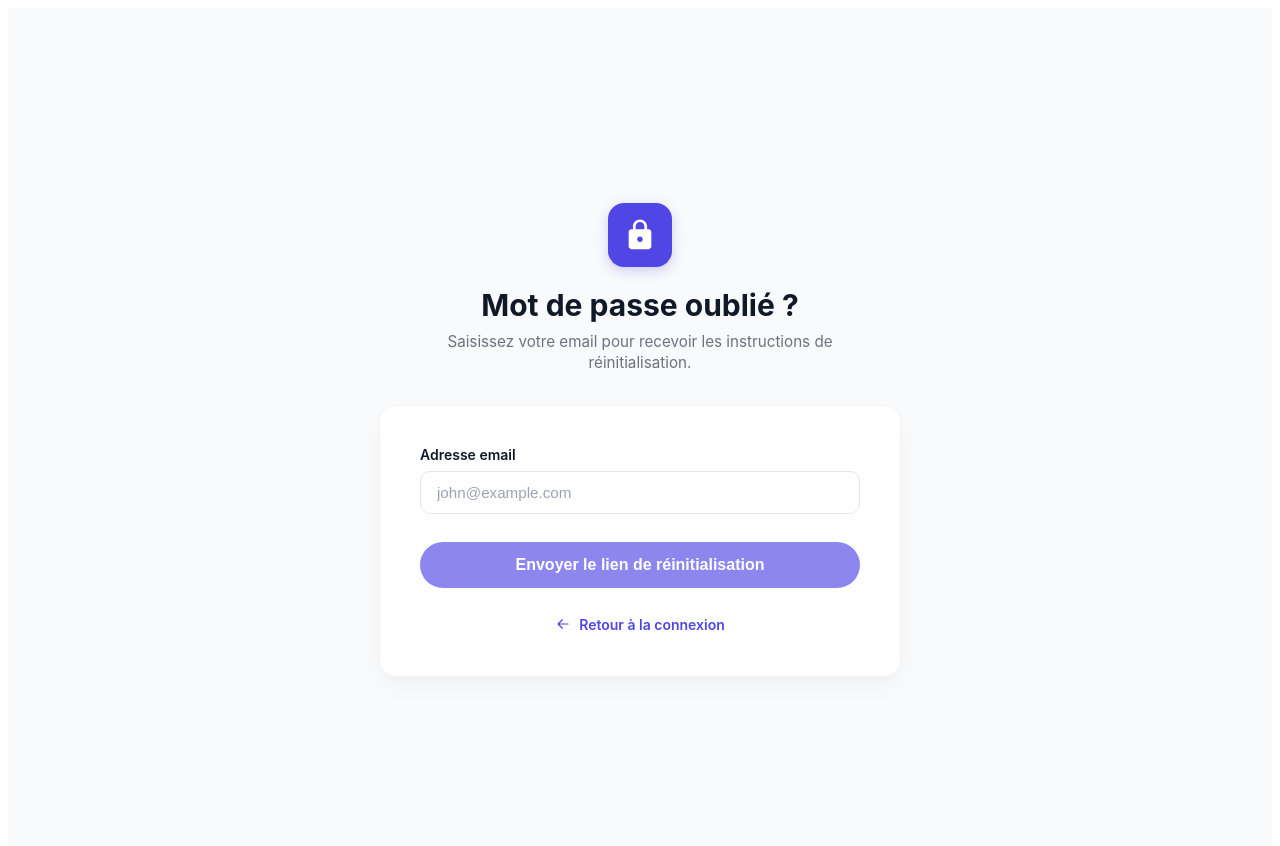
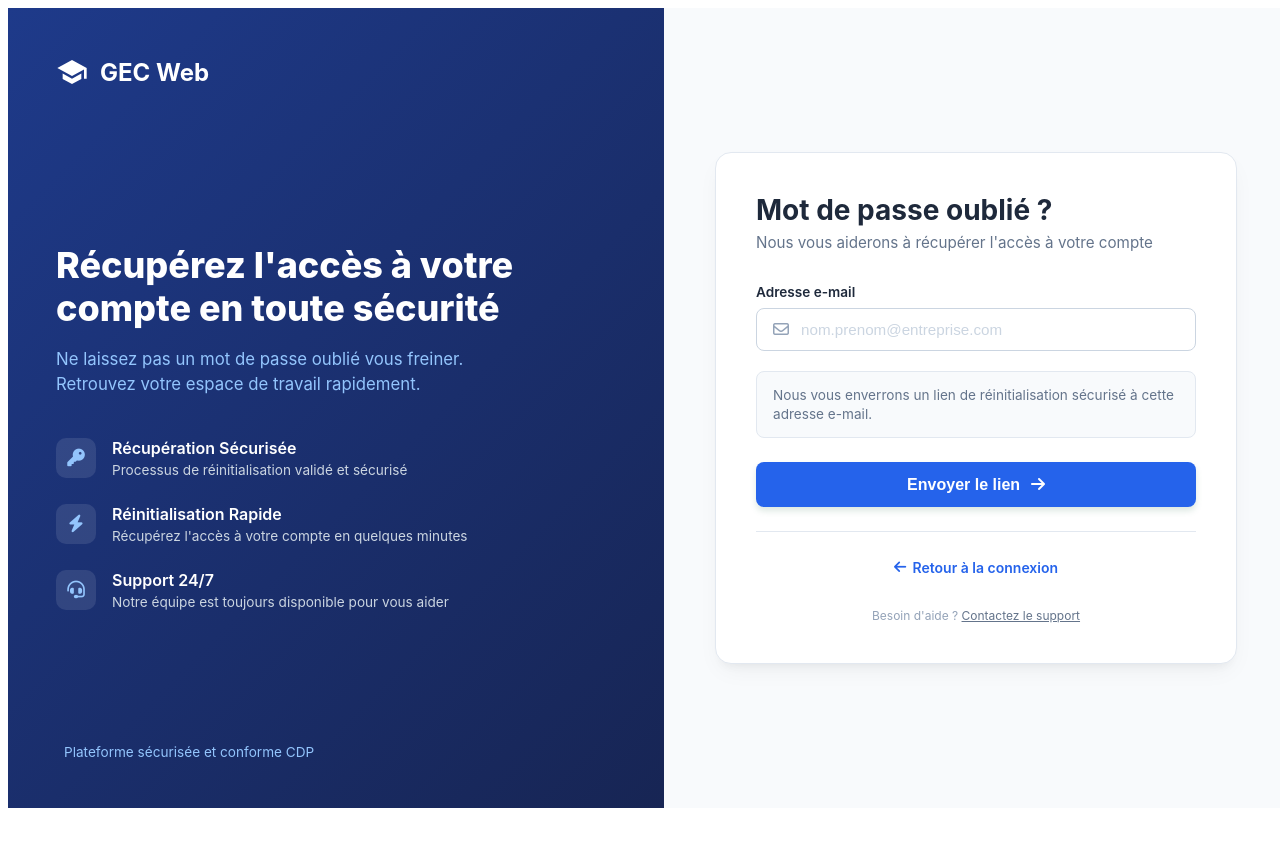
Before and after one commit to MTS775/gestion-notes-frontend, an Angular app: page /forgot-password in a window 1280 px wide. Shown: the top 846 px of the page. After the commit the page ends 816 px from the top, so only its background shows below. Built offline with nearby package versions, Linux system fonts and the light colour scheme.

Commit message:
update forgot-passform-form interface v1

```diff
--- a/src/app/features/forgot-password/components/forgot-password-form/forgot-password-form.component.html
+++ b/src/app/features/forgot-password/components/forgot-password-form/forgot-password-form.component.html
@@ -1,64 +1,125 @@
-<div class="forgot-container">
-  <!-- Brand Header -->
-  <div class="brand-header">
-    <div class="logo-box">
+<div class="login-container">
+  <!-- Colonne Gauche : Bannière Visuelle -->
+  <div class="login-banner">
+    <div class="brand-logo">
+      <!-- Logo ou icône -->
       <svg xmlns="http://www.w3.org/2000/svg" viewBox="0 0 24 24" fill="currentColor">
-        <path d="M18 8h-1V6c0-2.76-2.24-5-5-5S7 3.24 7 6v2H6c-1.1 0-2 .9-2 2v10c0 1.1.9 2 2 2h12c1.1 0 2-.9 2-2V10c0-1.1-.9-2-2-2zm-6 9c-1.1 0-2-.9-2-2s.9-2 2-2 2 .9 2 2-.9 2-2 2zm3.1-9H8.9V6c0-1.71 1.39-3.1 3.1-3.1 1.71 0 3.1 1.39 3.1 3.1v2z"/>
+        <path d="M12 3L1 9l11 6 9-4.91V17h2V9L12 3zM5 13.18v4l7 3.82 7-3.82v-4L12 17l-7-3.82z"/>
       </svg>
-    </div>
-    <h1>Mot de passe oublié ?</h1>
-    <p>Saisissez votre email pour recevoir les instructions de réinitialisation.</p>
+      <span>GEC Web</span>
     </div>
 
-  <!-- Form Card -->
-  <div class="card">
-    @if (!isSubmitted) {
-      <form [formGroup]="forgotPasswordForm" (ngSubmit)="onSubmit()">
+    <div class="banner-content">
+      <h1>Récupérez l'accès à votre compte en toute sécurité</h1>
+      <p class="banner-subtitle">
+        Ne laissez pas un mot de passe oublié vous freiner. Retrouvez votre espace de travail rapidement.
+      </p>
 
-        <!-- Email -->
-        <div class="form-group">
-          <label for="email">Adresse email</label>
+      <div class="features-list">
+        <div class="feature-item">
+          <div class="feature-icon">
+            <i class="fa-solid fa-key"></i>
+          </div>
+          <div>
+            <h3>Récupération Sécurisée</h3>
+            <p>Processus de réinitialisation validé et sécurisé</p>
+          </div>
+        </div>
+
+        <div class="feature-item">
+          <div class="feature-icon">
+            <i class="fa-solid fa-bolt"></i>
+          </div>
+          <div>
+            <h3>Réinitialisation Rapide</h3>
+            <p>Récupérez l'accès à votre compte en quelques minutes</p>
+          </div>
+        </div>
+
+        <div class="feature-item">
+          <div class="feature-icon">
+            <i class="fa-solid fa-headset"></i>
+          </div>
+          <div>
+            <h3>Support 24/7</h3>
+            <p>Notre équipe est toujours disponible pour vous aider</p>
+          </div>
+        </div>
+      </div>
+    </div>
+
+    <div class="banner-footer">
+      <i class="fa-solid fa-shield-check"></i>
+      <span>Plateforme sécurisée et conforme CDP</span>
+    </div>
+  </div>
+
+  <!-- Colonne Droite : Formulaire -->
+  <div class="login-form-section">
+    <div class="form-wrapper">
+
+      <!-- En-tête -->
+      <div class="form-header">
+        <h2>Mot de passe oublié ?</h2>
+        <p>Nous vous aiderons à récupérer l'accès à votre compte</p>
+      </div>
+
+      <!-- Message de succès après envoi -->
+      <div *ngIf="isSubmitted" class="success-alert" style="background: #ecfdf5; border: 1px solid #10b981; color: #065f46; padding: 1rem; border-radius: 8px; margin-bottom: 1.5rem; font-size: 0.9rem;">
+        <i class="fa-solid fa-circle-check" style="margin-right: 0.5rem;"></i>
+        Un e-mail de réinitialisation a été envoyé si un compte est associé à cette adresse.
+      </div>
+
+      <!-- Formulaire -->
+      <form [formGroup]="forgotPasswordForm" (ngSubmit)="onSubmit()" *ngIf="!isSubmitted">
+
+        <!-- Champ Email -->
+        <div class="input-group">
+          <label for="email">Adresse e-mail</label>
+          <div class="input-field-container">
+            <i class="fa-regular fa-envelope"></i>
             <input
               type="email"
               id="email"
               formControlName="email"
-            placeholder="john@example.com"
-            [class.invalid]="forgotPasswordForm.get('email')?.touched && forgotPasswordForm.get('email')?.invalid">
+              placeholder="nom.prenom@entreprise.com"
+            />
+          </div>
+          <!-- Gestion des erreurs basiques -->
+          <div *ngIf="email?.invalid && (email?.dirty || email?.touched)" style="color: #ef4444; font-size: 0.75rem; margin-top: 0.3rem;">
+            <small *ngIf="email?.errors?.['required']">L'adresse e-mail est requise.</small>
+            <small *ngIf="email?.errors?.['email']">Veuillez entrer une adresse e-mail valide.</small>
+          </div>
         </div>
 
-        <!-- Submit Button -->
-        <button type="submit" [disabled]="forgotPasswordForm.invalid" class="btn-primary">
-          Envoyer le lien de réinitialisation
+        <!-- Encadré informatif -->
+        <div class="info-box">
+          Nous vous enverrons un lien de réinitialisation sécurisé à cette adresse e-mail.
+        </div>
+
+        <!-- Bouton Soumettre -->
+        <button type="submit" class="btn-submit" [disabled]="isSubmitting">
+          <span *ngIf="!isSubmitting">Envoyer le lien <i class="fa-solid fa-arrow-right" style="margin-left: 0.4rem;"></i></span>
+          <span *ngIf="isSubmitting"><i class="fa-solid fa-spinner fa-spin"></i> Envoi en cours...</span>
         </button>
 
-        <!-- Footer Link -->
-        <div class="footer-link">
-          <a routerLink="/login" class="back-link">
-            <svg xmlns="http://www.w3.org/2000/svg" viewBox="0 0 20 20" fill="currentColor">
-              <path fill-rule="evenodd" d="M17 10a.75.75 0 01-.75.75H5.612l4.158 3.96a.75.75 0 11-1.04 1.08l-5.5-5.25a.75.75 0 010-1.08l5.5-5.25a.75.75 0 111.04 1.08L5.612 9.25H16.25A.75.75 0 0117 10z" clip-rule="evenodd" />
-            </svg>
-            Retour à la connexion
+      </form>
+
+      <!-- Séparateur -->
+      <div class="divider"></div>
+
+      <!-- Lien Retour Connexion -->
+      <div class="back-to-login">
+        <a routerLink="/login">
+          <i class="fa-solid fa-arrow-left"></i> Retour à la connexion
         </a>
       </div>
 
-      </form>
-    } @else {
-      <!-- Feedback Message -->
-      <div class="success-message">
-        <div class="icon-circle">
-          <svg xmlns="http://www.w3.org/2000/svg" fill="none" viewBox="0 0 24 24" stroke-width="1.5" stroke="currentColor">
-            <path stroke-linecap="round" stroke-linejoin="round" d="M21.75 6.75v10.5a2.25 2.25 0 01-2.25 2.25h-15a2.25 2.25 0 01-2.25-2.25V6.75m19.5 0A2.25 2.25 0 0019.5 4.5h-15a2.25 2.25 0 00-2.25 2.25m19.5 0v.243a2.25 2.25 0 01-1.07 1.916l-7.5 4.615a2.25 2.25 0 01-2.36 0L3.32 8.91a2.25 2.25 0 01-1.07-1.916V6.75" />
-          </svg>
+      <!-- Footer légal -->
+      <div class="form-footer-legal">
+        Besoin d'aide ? <a href="mailto:support@into-work.com" (click)="$event.preventDefault()">Contactez le support</a>
       </div>
-        <h3>Vérifiez votre boîte mail</h3>
-        <p>Un e-mail contenant les instructions a été envoyé à <strong>{{ forgotPasswordForm.get('email')?.value }}</strong>.</p>
 
-        <div class="footer-link">
-          <a routerLink="/login" class="back-link">
-            Retour à la connexion
-          </a>
     </div>
   </div>
-    }
 </div>
-</div>
--- a/src/app/features/forgot-password/components/forgot-password-form/forgot-password-form.component.scss
+++ b/src/app/features/forgot-password/components/forgot-password-form/forgot-password-form.component.scss
@@ -1,151 +1,267 @@
-$primary-color: #4f46e5;
-$primary-hover: #4338ca;
-$text-dark: #111827;
-$text-muted: #6b7280;
-$border-color: #e5e7eb;
-$bg-light: #f9fafb;
-$card-bg: #ffffff;
+$primary-green: #1e3a8a; // Adapte cette couleur selon ta charte verte visible sur l'image
+$accent-green: #2563eb;
+$bg-light: #f8fafc;
+$text-dark: #1e293b;
+$text-muted: #64748b;
+$border-color: #cbd5e1;
+$error-red: #ef4444;
 
-.forgot-container {
+.login-container {
+  display: flex;
   min-height: 100vh;
+  width: 100vw;
+  font-family: -apple-system, BlinkMacSystemFont, "Segoe UI", Roboto, sans-serif;
+  background-color: #ffffff;
+
+  @media (max-width: 900px) {
+    flex-direction: column;
+  }
+}
+
+// Colonne Gauche (Bannière Visuelle)
+.login-banner {
+  flex: 1;
+  background: linear-gradient(135deg, #1e3a8a 0%, #172554 100%);
+  color: #ffffff;
+  padding: 3rem;
   display: flex;
   flex-direction: column;
-  justify-content: center;
-  align-items: center;
-  background-color: $bg-light;
-  padding: 2rem 1rem;
-  font-family: -apple-system, BlinkMacSystemFont, "Segoe UI", Roboto, Helvetica, Arial, sans-serif;
-}
+  justify-content: space-between;
 
-.brand-header {
-  text-align: center;
-  margin-bottom: 2rem;
-  max-width: 400px;
+  @media (max-width: 900px) {
+    display: none;
+  }
 
-  .logo-box {
-    width: 64px;
-    height: 64px;
-    background-color: $primary-color;
-    border-radius: 16px;
-    display: inline-flex;
+  .brand-logo {
+    display: flex;
     align-items: center;
-    justify-content: center;
-    margin-bottom: 1.25rem;
-    box-shadow: 0 4px 12px rgba(79, 70, 229, 0.25);
+    gap: 0.75rem;
+    font-size: 1.5rem;
+    font-weight: 700;
 
-    svg {
-      width: 34px;
-      height: 34px;
-      fill: #ffffff;
+    svg, img {
+      width: 32px;
+      height: 32px;
     }
   }
 
-  h1 {
-    font-size: 1.875rem;
-    font-weight: 700;
-    color: $text-dark;
-    margin: 0 0 0.5rem 0;
+  .banner-content {
+    max-width: 480px;
+    margin: auto 0;
+
+    h1 {
+      font-size: 2.25rem;
+      font-weight: 800;
+      line-height: 1.2;
+      margin-bottom: 1rem;
+    }
+
+    .banner-subtitle {
+      color: #93c5fd;
+      font-size: 1.05rem;
+      margin-bottom: 2.5rem;
+      line-height: 1.5;
+    }
   }
 
-  p {
-    color: $text-muted;
-    font-size: 0.95rem;
-    margin: 0;
-    line-height: 1.4;
+  .features-list {
+    display: flex;
+    flex-direction: column;
+    gap: 1.5rem;
+
+    .feature-item {
+      display: flex;
+      gap: 1rem;
+      align-items: flex-start;
+
+      .feature-icon {
+        background: rgba(255, 255, 255, 0.1);
+        width: 40px;
+        height: 40px;
+        border-radius: 10px;
+        display: flex;
+        align-items: center;
+        justify-content: center;
+        font-size: 1.1rem;
+        color: #93c5fd;
+        flex-shrink: 0;
+      }
+
+      h3 {
+        font-size: 1rem;
+        font-weight: 600;
+        margin: 0 0 0.2rem 0;
+      }
+
+      p {
+        font-size: 0.85rem;
+        color: #cbd5e1;
+        margin: 0;
+        line-height: 1.4;
+      }
+    }
+  }
+
+  .banner-footer {
+    font-size: 0.85rem;
+    color: #93c5fd;
+    display: flex;
+    align-items: center;
+    gap: 0.5rem;
   }
 }
 
-.card {
-  background: $card-bg;
-  width: 100%;
-  max-width: 440px;
-  border-radius: 16px;
-  padding: 2.5rem;
-  box-shadow: 0 10px 25px -5px rgba(0, 0, 0, 0.05), 0 8px 10px -6px rgba(0, 0, 0, 0.01);
-  border: 1px solid rgba(229, 231, 235, 0.5);
+// Colonne Droite (Formulaire)
+.login-form-section {
+  flex: 1;
+  display: flex;
+  align-items: center;
+  justify-content: center;
+  padding: 2rem;
+  background-color: $bg-light;
+  overflow-y: auto;
 
-  .form-group {
+  .form-wrapper {
+    width: 100%;
+    max-width: 440px;
+    background: #ffffff;
+    padding: 2.5rem;
+    border-radius: 16px;
+    box-shadow: 0 10px 25px -5px rgba(0, 0, 0, 0.05), 0 8px 10px -6px rgba(0, 0, 0, 0.05);
+    border: 1px solid #e2e8f0;
+
+    @media (max-width: 480px) {
+      padding: 1.5rem;
+      box-shadow: none;
+      border: none;
+      background: transparent;
+    }
+  }
+
+  .form-header {
+    margin-bottom: 2rem;
+
+    h2 {
+      font-size: 1.75rem;
+      font-weight: 700;
+      color: $text-dark;
+      margin: 0 0 0.4rem 0;
+    }
+
+    p {
+      color: $text-muted;
+      font-size: 0.95rem;
+      margin: 0;
+    }
+  }
+
+  .input-group {
     margin-bottom: 1.25rem;
 
     label {
       display: block;
-      font-size: 0.875rem;
+      font-size: 0.85rem;
       font-weight: 600;
       color: $text-dark;
       margin-bottom: 0.5rem;
     }
 
-    input {
-      width: 100%;
-      padding: 0.75rem 1rem;
-      border-radius: 10px;
+    .input-field-container {
+      position: relative;
+      display: flex;
+      align-items: center;
+      background: #ffffff;
       border: 1px solid $border-color;
-      font-size: 0.95rem;
-      color: $text-dark;
-      background-color: #ffffff;
-      outline: none;
-      transition: all 0.2s ease;
-      box-sizing: border-box;
+      border-radius: 8px;
+      transition: all 0.2s;
 
-      &::placeholder {
-        color: #9ca3af;
+      &:focus-within {
+        border-color: #2563eb;
+        box-shadow: 0 0 0 3px rgba(85, 139, 110, 0.12);
       }
 
-      &:focus {
-        border-color: $primary-color;
-        box-shadow: 0 0 0 4px rgba(79, 70, 229, 0.1);
+      i:first-child {
+        position: absolute;
+        left: 1rem;
+        top: 50%;
+        transform: translateY(-50%);
+        color: #94a3b8;
+        font-size: 1rem;
+        pointer-events: none;
+        z-index: 2;
       }
 
-      &.invalid {
-        border-color: #ef4444;
+      input {
+        width: 100%;
+        padding: 0.75rem 1rem 0.75rem 2.75rem;
+        font-size: 0.95rem;
+        border: none;
+        outline: none;
+        background: transparent;
+        color: $text-dark;
+
+        &::placeholder {
+          color: #cbd5e1;
+        }
       }
     }
   }
 
-  .btn-primary {
+  .info-box {
+    background-color: #f8fafc;
+    border: 1px solid #e2e8f0;
+    padding: 0.85rem 1rem;
+    border-radius: 8px;
+    font-size: 0.85rem;
+    color: $text-muted;
+    margin-bottom: 1.5rem;
+    line-height: 1.4;
+  }
+
+  .btn-submit {
     width: 100%;
+    background-color: #2563eb;
+    color: #ffffff;
+    border: none;
     padding: 0.85rem;
-    background-color: $primary-color;
-    color: #ffffff;
+    border-radius: 8px;
     font-size: 1rem;
     font-weight: 600;
-    border: none;
-    border-radius: 9999px;
+    display: flex;
+    align-items: center;
+    justify-content: center;
+    gap: 0.5rem;
     cursor: pointer;
-    margin-top: 0.5rem;
-    transition: background-color 0.2s ease, transform 0.1s ease;
+    transition: background 0.2s;
+    box-shadow: 0 4px 6px rgba(85, 139, 110, 0.2);
 
-    &:hover:not(:disabled) {
-      background-color: $primary-hover;
-    }
-
-    &:active:not(:disabled) {
-      transform: scale(0.99);
+    &:hover {
+      background-color: #1d4ed8;
     }
 
     &:disabled {
-      opacity: 0.65;
+      background-color: #93c5fd;
       cursor: not-allowed;
+      box-shadow: none;
     }
   }
 
-  .footer-link {
+  .divider {
+    border-top: 1px solid #e2e8f0;
+    margin: 1.5rem 0;
+  }
+
+  .back-to-login {
     text-align: center;
-    margin-top: 1.75rem;
 
-    .back-link {
+    a {
+      color: #2563eb;
+      text-decoration: none;
+      font-weight: 600;
+      font-size: 0.875rem;
       display: inline-flex;
       align-items: center;
-      gap: 0.5rem;
-      color: $primary-color;
-      font-weight: 600;
-      font-size: 0.875rem;
-      text-decoration: none;
-
-      svg {
-        width: 16px;
-        height: 16px;
-      }
+      gap: 0.4rem;
 
       &:hover {
         text-decoration: underline;
@@ -153,42 +269,15 @@ $card-bg: #ffffff;
     }
   }
 
-  .success-message {
+  .form-footer-legal {
     text-align: center;
+    margin-top: 2rem;
+    font-size: 0.75rem;
+    color: #94a3b8;
 
-    .icon-circle {
-      width: 56px;
-      height: 56px;
-      background-color: rgba(79, 70, 229, 0.1);
-      border-radius: 50%;
-      display: flex;
-      align-items: center;
-      justify-content: center;
-      margin: 0 auto 1.25rem;
-
-      svg {
-        width: 28px;
-        height: 28px;
-        stroke: $primary-color;
-      }
-    }
-
-    h3 {
-      font-size: 1.25rem;
-      font-weight: 700;
-      color: $text-dark;
-      margin: 0 0 0.5rem 0;
-    }
-
-    p {
+    a {
       color: $text-muted;
-      font-size: 0.9rem;
-      line-height: 1.5;
-      margin: 0;
-
-      strong {
-        color: $text-dark;
-      }
+      text-decoration: underline;
     }
   }
 }
--- a/src/app/features/forgot-password/components/forgot-password-form/forgot-password-form.component.ts
+++ b/src/app/features/forgot-password/components/forgot-password-form/forgot-password-form.component.ts
@@ -15,6 +15,7 @@ export class ForgotPasswordFormComponent {
   forgotPasswordForm: FormGroup;
   isSubmitting = false;
   isSubmitted = false;
+  errorMessage: string | null = null;
 
   constructor(private fb: FormBuilder) {
     this.forgotPasswordForm = this.fb.group({
@@ -29,15 +30,14 @@ export class ForgotPasswordFormComponent {
     }
 
     this.isSubmitting = true;
+    this.errorMessage = null;
     const forgotPasswordData: ForgotPasswordRequest = this.forgotPasswordForm.value;
 
-    // TODO: Appeler le service de réinitialisation de mot de passe
     console.log('Demande de réinitialisation:', forgotPasswordData);
 
     setTimeout(() => {
       this.isSubmitting = false;
       this.isSubmitted = true;
-      this.forgotPasswordForm.reset();
     }, 1000);
   }
 
```
Lines whose indentation alone changed are shown as unchanged.
